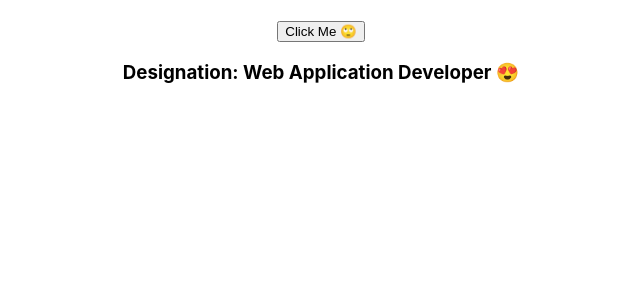
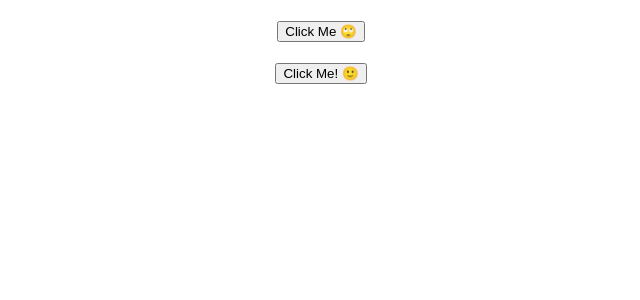
Before and after one commit to Sujon-Ahmed/practice-react, a React (Create React App) app: page / in a window 1280 px wide. Shown: the top 300 px of the page, without its empty margins (319-959 px from the left). Built offline with nearby package versions, Linux system fonts and the light colour scheme.

Commit message:
button clicked event with class component

```diff
--- a/src/components/ClassComponent.js
+++ b/src/components/ClassComponent.js
@@ -1,10 +1,15 @@
 import React, { Component } from "react";
 
 class ClassComponent extends Component {
+  showMsg() {
+    alert('Class Button Clicked! 🤩');
+  }
   render() {
     return (
       <div>
-                <h3>Designation: {this.props.designation}</h3>
+        <br></br>
+        <button onClick={this.showMsg}>Click Me! 🙂</button>
+        {/* <h3>Designation: {this.props.designation}</h3> */}
       </div>
     );
   }
```
Lines whose indentation alone changed are shown as unchanged.
